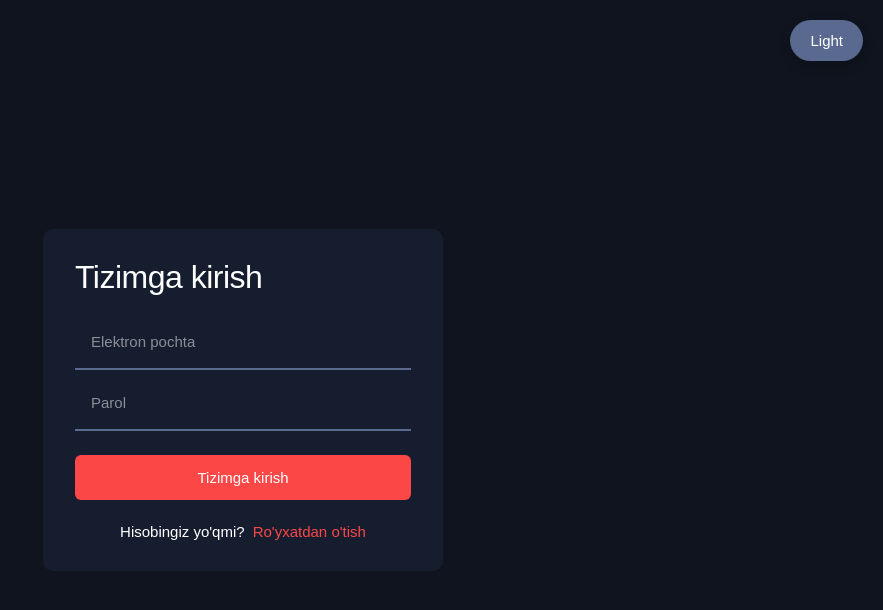
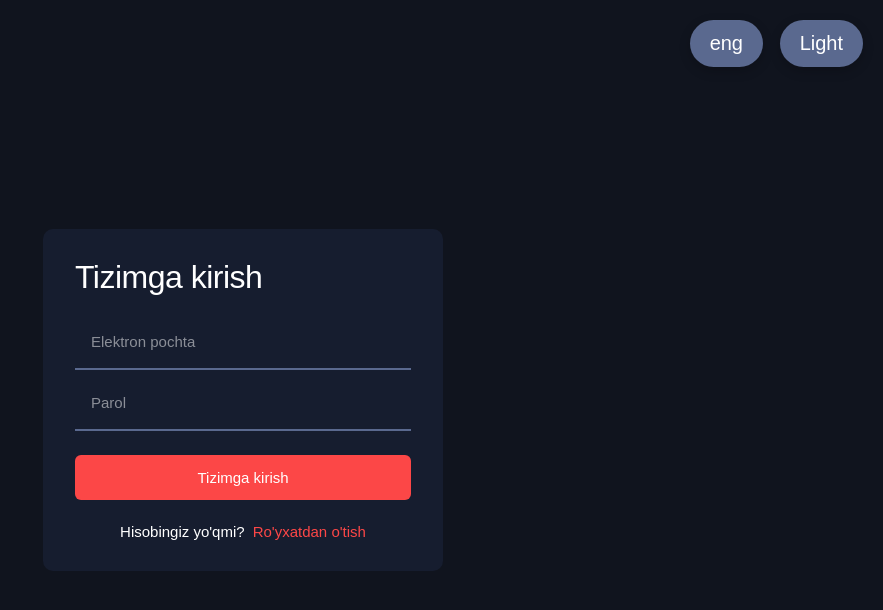
Before and after one commit to solijon010/login-project, a React (Vite) app: page /login in a window 1280 px wide. Shown: the top 610 px of the page, without its empty margins (397-1280 px from the left). Built offline with nearby package versions, Linux system fonts and the light colour scheme.

Commit message:
site part 6

```diff
--- a/src/App.jsx
+++ b/src/App.jsx
@@ -1,32 +1,38 @@
-// /src/App.jsx
 import { ThemeProvider } from "styled-components";
 import { useContext } from "react";
 import { mainContext } from "./context/MainContext";
 import { GlobalStyle } from "./styles/style";
 import { dark, light } from "./styles/theme";
-import Route from "./routes/Route"; // sizning route faylingiz
+import Route from "./routes/Route";
+import styled from "styled-components";
+import { useTranslation } from "react-i18next";
 
-import styled from "styled-components";
-
-// Toggle button style
 const ToggleButton = styled.button`
   position: fixed;
   top: 20px;
   right: 20px;
   padding: 0.75rem 1.25rem;
   border-radius: 999px;
-  font-weight: 500;
+  border: none;
+  font-size: 20px;
+  cursor: pointer;
+  background-color: ${({ theme }) => theme.colors.greyishBlue};
+  color: ${({ theme }) => theme.colors.white};
+  box-shadow: 0 4px 12px rgba(0, 0, 0, 0.2);
+`;
+
+const LangButton = styled.button`
+  position: fixed;
+  top: 20px;
+  right: 120px;
+  padding: 0.75rem 1.25rem;
+  border-radius: 999px;
+  font-size: 20px;
   border: none;
   cursor: pointer;
   background-color: ${({ theme }) => theme.colors.greyishBlue};
   color: ${({ theme }) => theme.colors.white};
   box-shadow: 0 4px 12px rgba(0, 0, 0, 0.2);
-  transition: all 0.3s ease;
-
-  &:hover {
-    transform: scale(1.05);
-    box-shadow: 0 6px 18px rgba(0, 0, 0, 0.25);
-  }
 `;
 
 function App() {
@@ -35,10 +41,23 @@ function App() {
     dispatch,
   } = useContext(mainContext);
 
+  const { i18n } = useTranslation();
+
+  const toggleLanguage = () => {
+    const newLang = i18n.language === "uz" ? "en" : "uz";
+    i18n.changeLanguage(newLang);
+    localStorage.setItem("lang", newLang);
+  };
+
   return (
     <ThemeProvider theme={theme === "dark" ? dark : light}>
       <GlobalStyle />
       <Route />
+
+      <LangButton onClick={toggleLanguage}>
+        {i18n.language === "uz" ? "eng" : "uz"}
+      </LangButton>
+
       <ToggleButton onClick={() => dispatch({ type: "TOGGLE_THEME" })}>
         {theme === "dark" ? "Light" : "Dark"}
       </ToggleButton>
--- a/src/context/MainContext.jsx
+++ b/src/context/MainContext.jsx
@@ -1,9 +1,9 @@
-import { createContext, useReducer } from "react";
+import { createContext, useReducer, useEffect } from "react";
 
 export const mainContext = createContext();
 
 const initialState = {
-  theme: "dark",
+  theme: localStorage.getItem("theme") || "dark",
   user: null,
 };
 
@@ -22,6 +22,11 @@ const reducer = (state, action) => {
 export default function MainContext({ children }) {
   const [state, dispatch] = useReducer(reducer, initialState);
 
+
+  useEffect(() => {
+    localStorage.setItem("theme", state.theme);
+  }, [state.theme]);
+
   return (
     <mainContext.Provider value={{ state, dispatch }}>
       {children}
--- a/src/translation/i18n.js
+++ b/src/translation/i18n.js
@@ -21,7 +21,7 @@ const resources = {
       "Can't be empty": "Bo'sh bo'lishi mumkin emas",
       "Create an account": "Hisob yaratish",
       "Already have an account?": "Akkountingiz bormi?",
-      "Email address": "Elektron pochta ",
+      "Email address": "Elektron pochta",
       Password: "Parol",
       "Repeat password": "Parolni qayta kiriting",
       Login: "Tizimga kirish",
@@ -30,15 +30,13 @@ const resources = {
   },
 };
 
-i18n
-  .use(initReactI18next) // passes i18n down to react-i18next
-  .init({
-    resources,
-    lng: "uz",
-
-    interpolation: {
-      escapeValue: false, // react already safes from xss
-    },
-  });
+i18n.use(initReactI18next).init({
+  resources,
+  lng: localStorage.getItem("lang") || "uz",
+  fallbackLng: "uz",
+  interpolation: {
+    escapeValue: false,
+  },
+});
 
 export default i18n;
```
